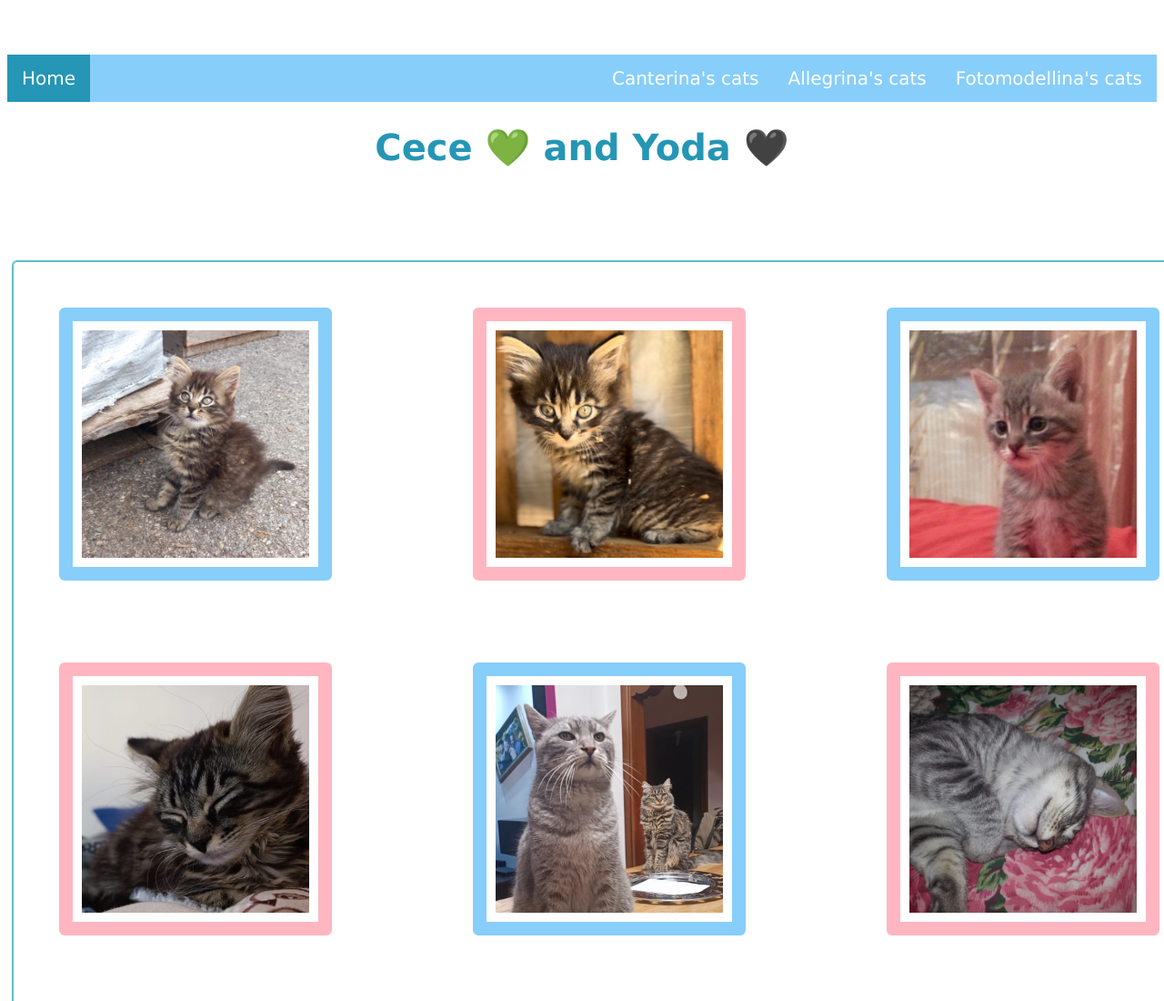
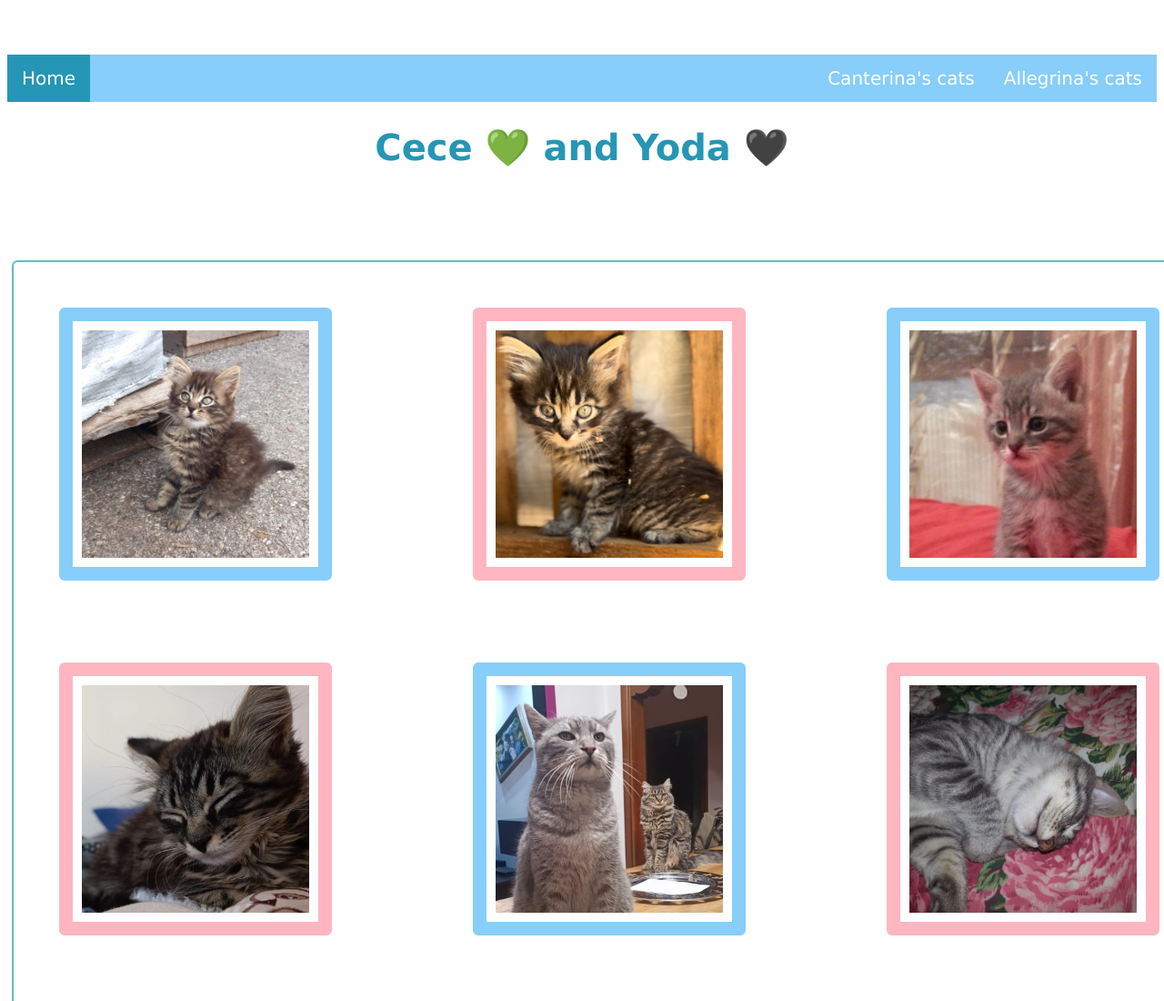
Before and after one commit to kolibry2506/css_week4, a plain HTML site: page FraCats.html in a window 1280 px wide. Shown: the top 1100 px of the page at 91% size. Drawn offline with Linux system fonts and the light colour scheme.

Commit message:
Update FraCats.html

```diff
--- a/FraCats.html
+++ b/FraCats.html
@@ -12,7 +12,7 @@
         <a href="index.html#MainContent"> Skip to Main Content </a>
         <nav>
             <ul>
-                <li><a href="OriCats.html">Fotomodellina's cats</a></li>
+<!--                 <li><a href="OriCats.html">Fotomodellina's cats</a></li> -->
                 <li><a href="EriCats.html">Allegrina's cats</a></li>
                 <li><a href="FraCats.html">Canterina's cats</a></li>
                 <li style="float:left"><a class="active" href="Index.html">Home</a></li>
```
